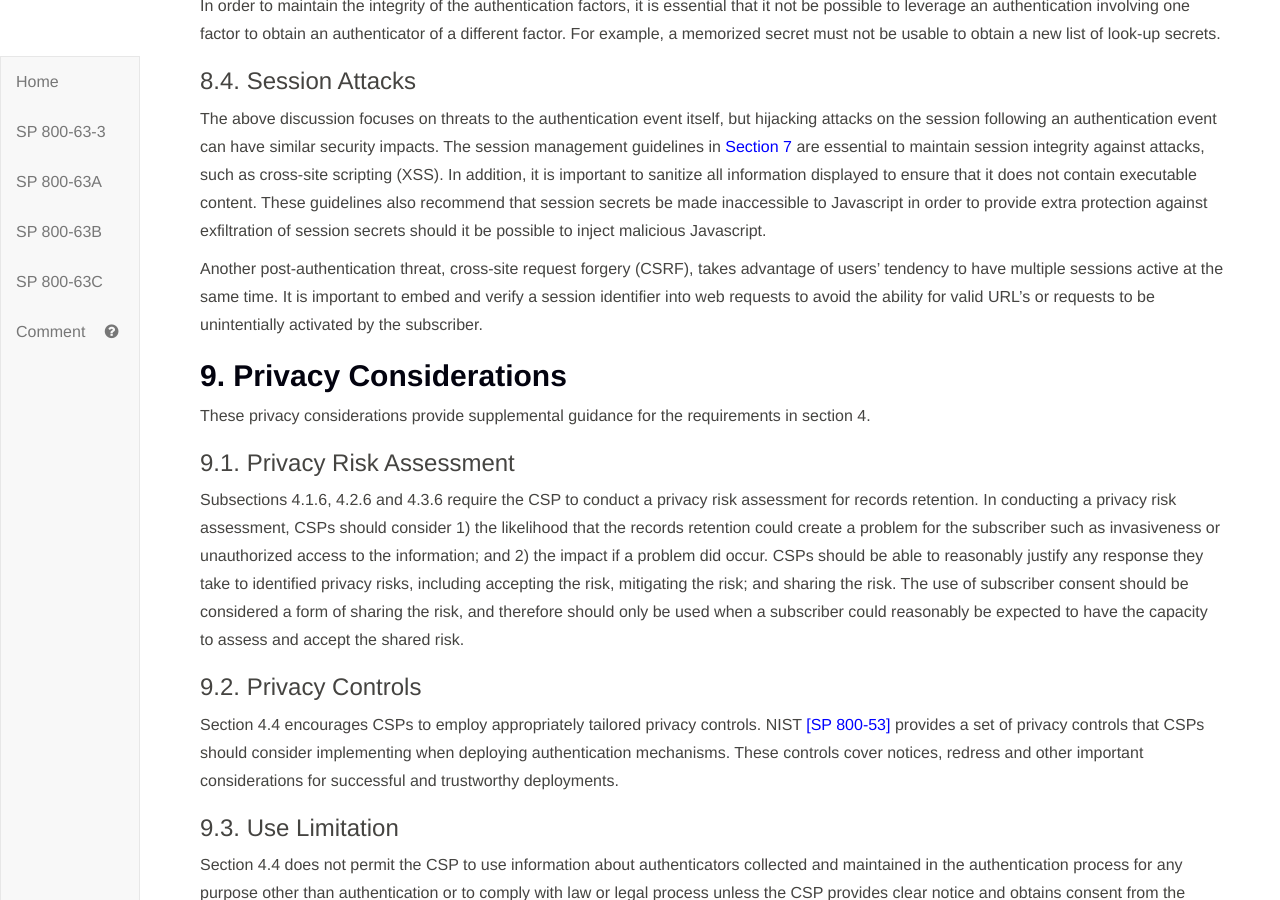
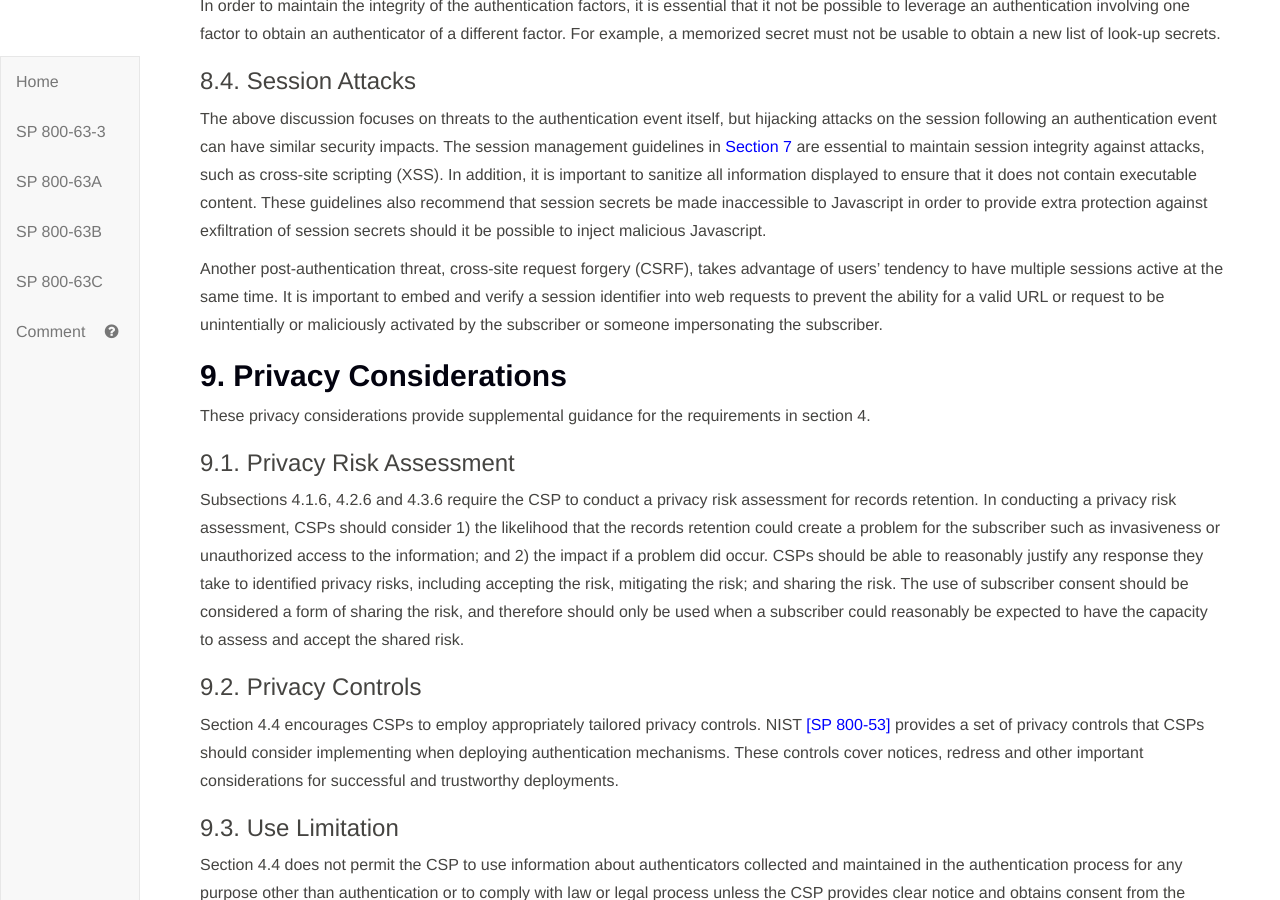
Before and after one commit to usnistgov/800-63-3, a Jekyll site: the page built from sp800-63b.md, in a window 1280 px wide and 900 px high, scrolled down 47088 px. Built offline with Jekyll 4.4.1, drawn with Linux system fonts in a browser that asks for light colours.

Commit message:
Update sec8_security.md

```diff
--- a/sp800-63b/sec8_security.md
+++ b/sp800-63b/sec8_security.md
@@ -116,4 +116,4 @@ In order to maintain the integrity of the authentication factors, it is essentia
 
 The above discussion focuses on threats to the authentication event itself, but hijacking attacks on the session following an authentication event can have similar security impacts. The session management guidelines in [Section 7](#sec7) are essential to maintain session integrity against attacks, such as cross-site scripting (XSS). In addition, it is important to sanitize all information displayed to ensure that it does not contain executable content. These guidelines also recommend that session secrets be made inaccessible to Javascript in order to provide extra protection against exfiltration of session secrets should it be possible to inject malicious Javascript.
 
-Another post-authentication threat, cross-site request forgery (CSRF), takes advantage of users' tendency to have multiple sessions active at the same time. It is important to embed and verify a session identifier into web requests to avoid the ability for valid URL's or requests to be unintentially activated by the subscriber.
+Another post-authentication threat, cross-site request forgery (CSRF), takes advantage of users' tendency to have multiple sessions active at the same time. It is important to embed and verify a session identifier into web requests to prevent the ability for a valid URL or request to be unintentially or maliciously activated by the subscriber or someone impersonating the subscriber.
```
